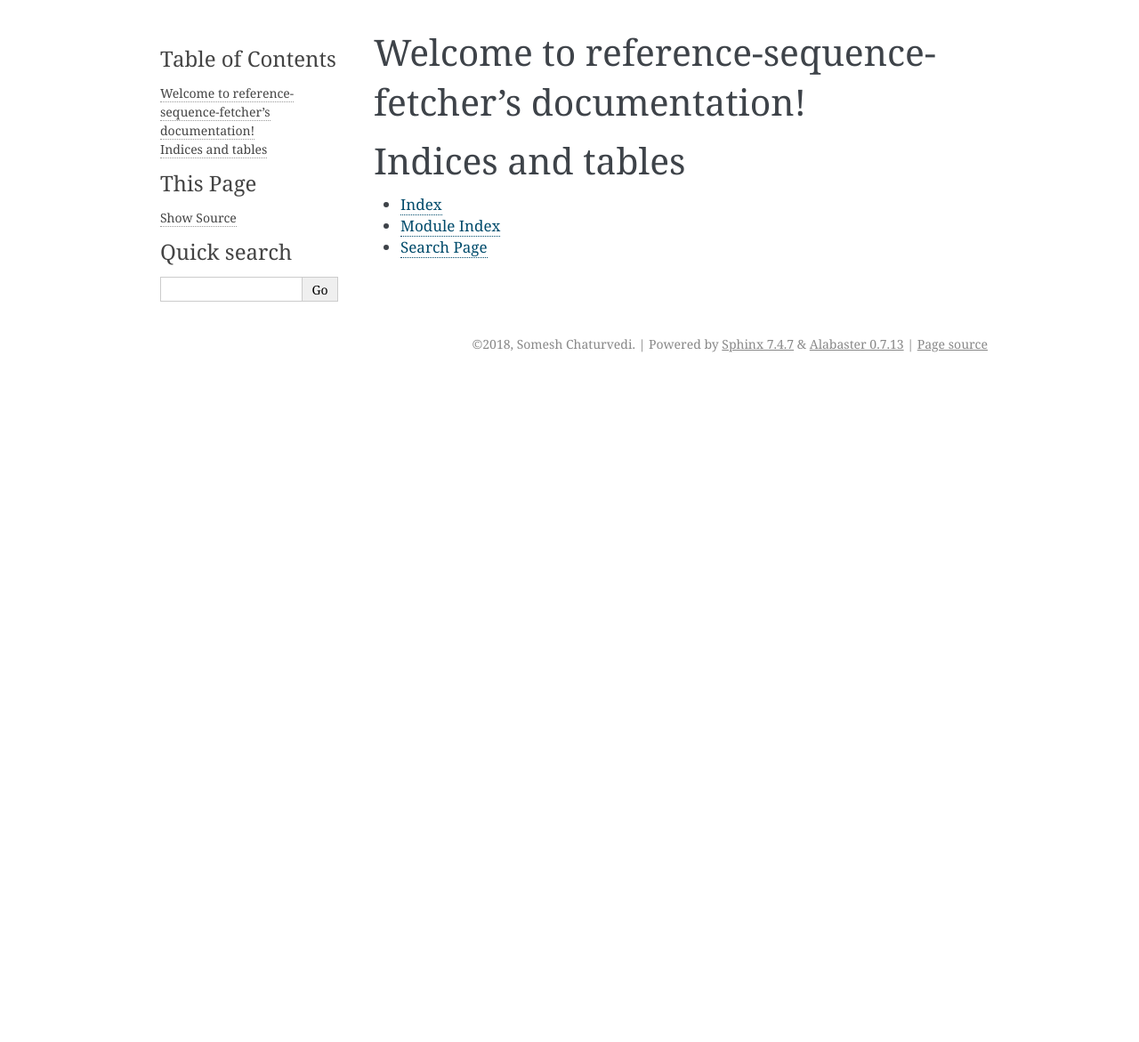
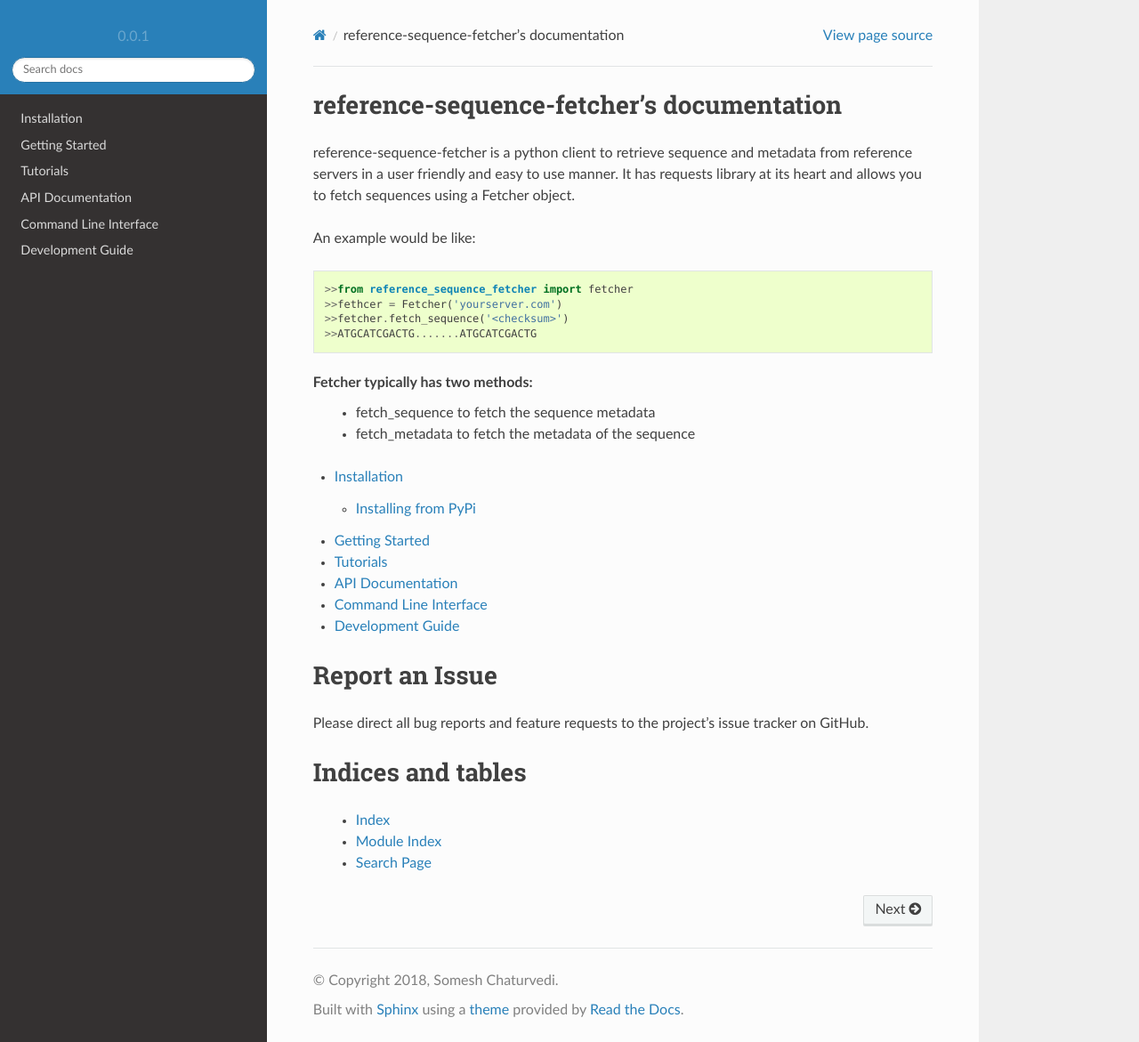
Before and after one commit to someshc8i/reference-sequence-fetcher, a Sphinx documentation site: the page built from docs/index.rst, in a window 1280 px wide and 1171 px high. Shown: the whole window at 89% size. Built offline with Sphinx 7.4.7 and the Read the Docs theme 2.0.0, drawn with Linux system fonts in a browser that asks for light colours.

Commit message:
Docs boilerplate ready

```diff
--- /dev/null
+++ b/docs/api_documentation.rst
@@ -0,0 +1,2 @@
+API Documentation
+*****************
--- /dev/null
+++ b/docs/cli.rst
@@ -0,0 +1,2 @@
+Command Line Interface
+**********************
--- a/docs/conf.py
+++ b/docs/conf.py
@@ -15,7 +15,7 @@
 # import os
 # import sys
 # sys.path.insert(0, os.path.abspath('.'))
-
+import sphinx_rtd_theme
 
 # -- Project information -----------------------------------------------------
 
@@ -24,9 +24,9 @@ copyright = '2018, Somesh Chaturvedi'
 author = 'Somesh Chaturvedi'
 
 # The short X.Y version
-version = ''
+version = '0.0.1'
 # The full version, including alpha/beta/rc tags
-release = ''
+release = 'beta'
 
 
 # -- General configuration ---------------------------------------------------
@@ -74,7 +74,17 @@ pygments_style = 'sphinx'
 # The theme to use for HTML and HTML Help pages.  See the documentation for
 # a list of builtin themes.
 #
-html_theme = 'alabaster'
+html_theme = 'sphinx_rtd_theme'
+
+html_theme_path = [sphinx_rtd_theme.get_html_theme_path()]
+# Theme options are theme-specific and customize the look and feel of a theme
+# further. For a list of options available for each theme, see the
+# documentation.
+html_theme_options = {
+    'logo_only': True
+}
+
+# html_theme = 'alabaster'
 
 # Theme options are theme-specific and customize the look and feel of a theme
 # further.  For a list of options available for each theme, see the
@@ -128,7 +138,9 @@ latex_elements = {
 # (source start file, target name, title,
 #  author, documentclass [howto, manual, or own class]).
 latex_documents = [
-    (master_doc, 'reference-sequence-fetcher.tex', 'reference-sequence-fetcher Documentation',
+    (master_doc,
+        'reference-sequence-fetcher.tex',
+        'reference-sequence-fetcher Documentation',
      'Somesh Chaturvedi', 'manual'),
 ]
 
@@ -138,7 +150,9 @@ latex_documents = [
 # One entry per manual page. List of tuples
 # (source start file, name, description, authors, manual section).
 man_pages = [
-    (master_doc, 'reference-sequence-fetcher', 'reference-sequence-fetcher Documentation',
+    (master_doc,
+        'reference-sequence-fetcher',
+        'reference-sequence-fetcher Documentation',
      [author], 1)
 ]
 
@@ -149,7 +163,9 @@ man_pages = [
 # (source start file, target name, title, author,
 #  dir menu entry, description, category)
 texinfo_documents = [
-    (master_doc, 'reference-sequence-fetcher', 'reference-sequence-fetcher Documentation',
+    (master_doc,
+        'reference-sequence-fetcher',
+        'reference-sequence-fetcher Documentation',
      author, 'reference-sequence-fetcher', 'One line description of project.',
      'Miscellaneous'),
 ]
--- /dev/null
+++ b/docs/development.rst
@@ -0,0 +1,2 @@
+Development Guide
+*****************
--- /dev/null
+++ b/docs/getting_started.rst
@@ -0,0 +1,2 @@
+Getting Started
+***************
--- a/docs/index.rst
+++ b/docs/index.rst
@@ -3,18 +3,44 @@
    You can adapt this file completely to your liking, but it should at least
    contain the root `toctree` directive.
 
-Welcome to reference-sequence-fetcher's documentation!
-======================================================
+reference-sequence-fetcher's documentation
+==========================================
 
-.. toctree::
-   :maxdepth: 2
-   :caption: Contents:
+reference-sequence-fetcher is a python client to retrieve sequence and metadata
+from reference servers in a user friendly and easy to use manner. It has requests
+library at its heart and allows you to fetch sequences using a Fetcher object.
+
+An example would be like::
+
+    >>from reference_sequence_fetcher import fetcher
+    >>fethcer = Fetcher('yourserver.com')
+    >>fetcher.fetch_sequence('<checksum>')
+    >>ATGCATCGACTG.......ATGCATCGACTG
+
+Fetcher typically has two methods:
+ * fetch_sequence to fetch the sequence metadata
+ * fetch_metadata to fetch the metadata of the sequence
 
 
 
+.. toctree::
+   :maxdepth: 3
+
+   installation
+   getting_started
+   tutorials
+   api_documentation
+   cli
+   development
+
+
+Report an Issue
+===============
+
+Please direct all bug reports and feature requests to the project’s issue tracker on GitHub.
+
 Indices and tables
 ==================
-
-* :ref:`genindex`
-* :ref:`modindex`
-* :ref:`search`
+ * :ref:`genindex`
+ * :ref:`modindex`
+ * :ref:`search`
--- /dev/null
+++ b/docs/tutorials.rst
@@ -0,0 +1,2 @@
+Tutorials
+*********
```
Also changed, not shown: docs/installation.rst (added, +14 -0 lines).
